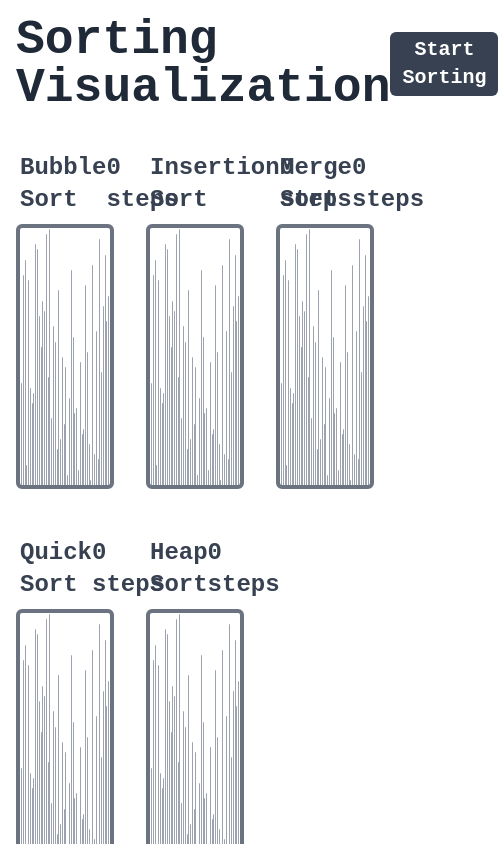
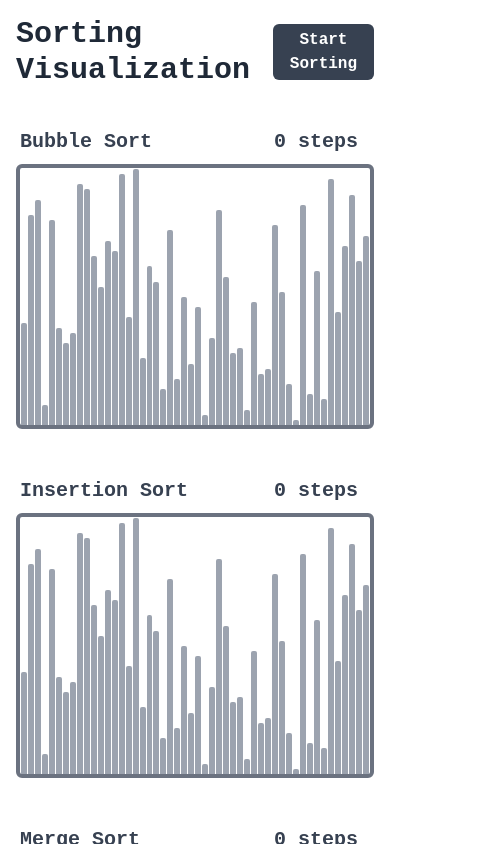
Before and after one commit to an920107/sorting-visualization, a Next.js app: page / in a window 390 px wide. Shown: the top 844 px of the page, 498 px wide, since content can reach past the window. Built offline with nearby package versions, Linux system fonts and the light colour scheme.

Commit message:
fix: rwd.

```diff
--- a/src/app/globals.css
+++ b/src/app/globals.css
@@ -9,15 +9,15 @@
 }
 
 h1 {
-  @apply text-5xl text-gray-800 font-bold;
+  @apply text-3xl md:text-5xl text-gray-800 font-bold;
 }
 
 h2 {
-  @apply text-2xl text-gray-700 font-bold;
+  @apply text-xl md:text-2xl text-gray-700 font-bold;
 }
 
 button {
-  @apply bg-gray-700 text-white px-3 py-1 rounded-md font-semibold text-xl;
+  @apply bg-gray-700 text-white px-3 py-1 rounded-md font-semibold md:text-xl;
 }
 
 button:hover {
--- a/src/app/page.tsx
+++ b/src/app/page.tsx
@@ -76,7 +76,7 @@ export default function Home() {
         </div>
       </header>
       <div className="container mb-20">
-        <div className="grid grid-cols-3 gap-x-8">
+        <div className="grid grid-cols-1 md:grid-cols-2 xl:grid-cols-3 gap-x-8">
           {
             sortingMethods.map((value, index) => (
               <Box key={value.name} name={value.name} numbers={value.numbers} steps={value.steps}
```
